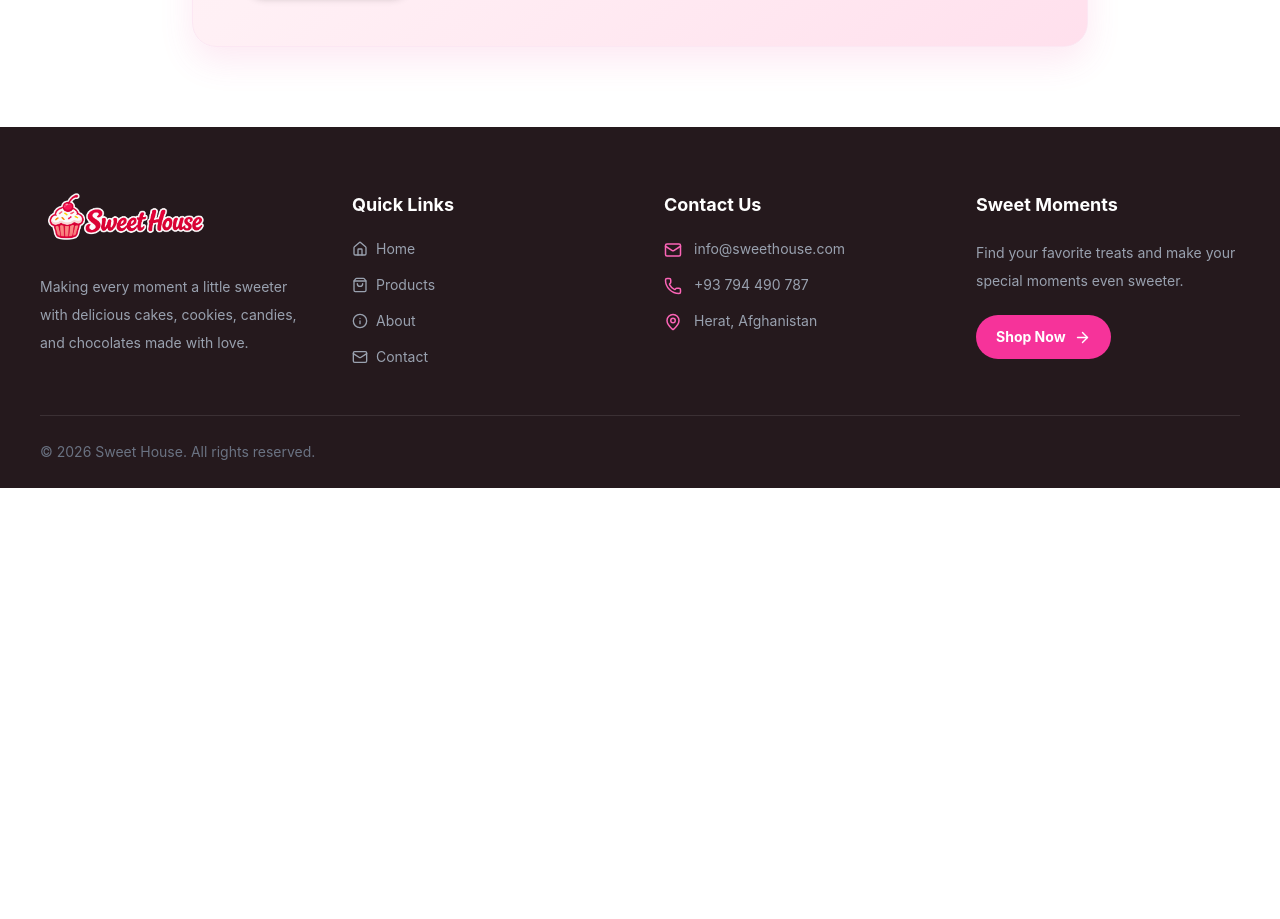
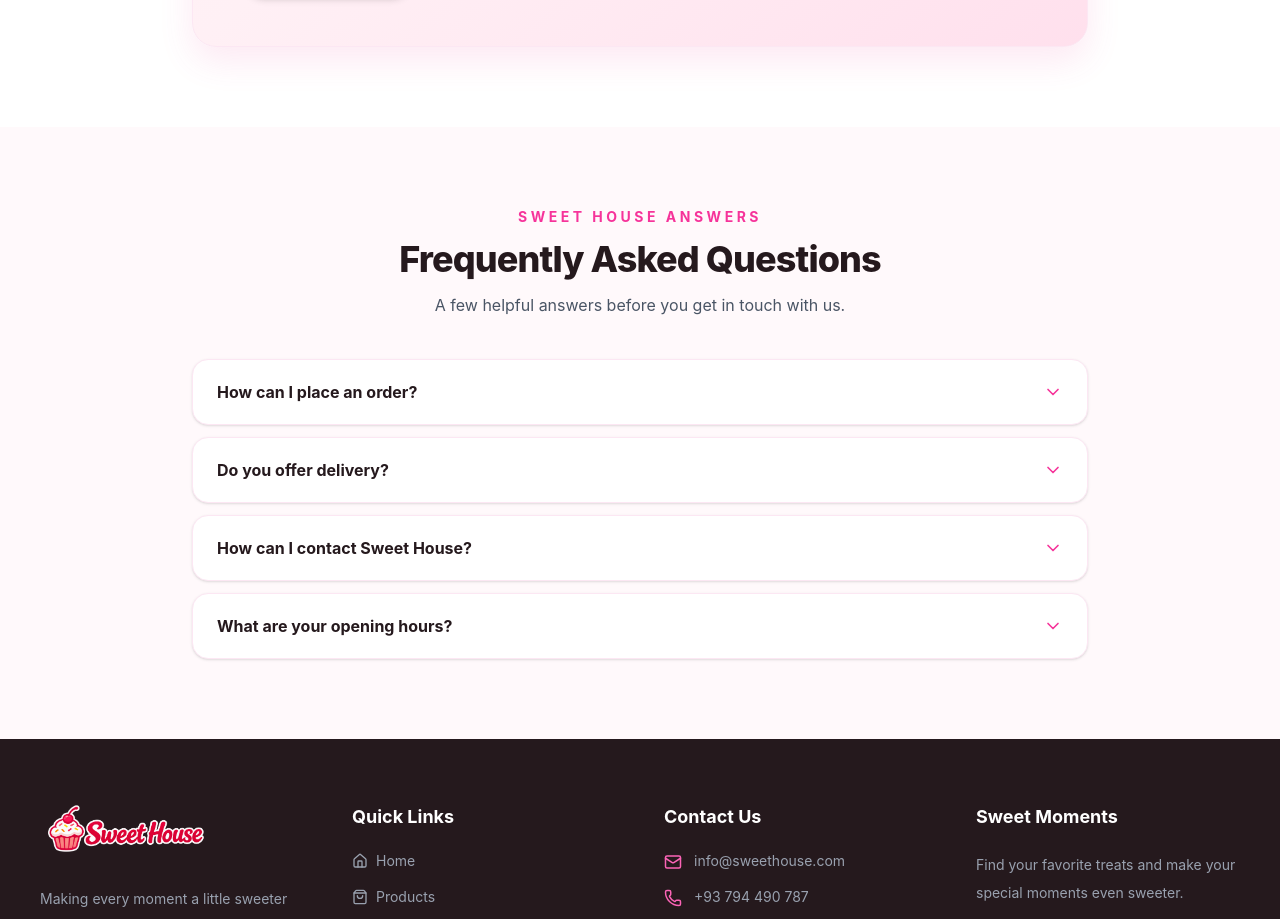
Before and after one commit to Naser-frontend/sweet-house, a React app in the folder frontend/: page /contact in a window 1280 px wide. Shown: the part 1903-2822 px from the top of the page. Before the commit the page ends 2391 px from the top, so only its background shows below. Built offline with nearby package versions, Linux system fonts and the light colour scheme; the HTML template or start-up script is replaced by a standard one.

Commit message:
Add interactive FAQ section to Contact page

```diff
--- a/frontend/src/pages/Contact.jsx
+++ b/frontend/src/pages/Contact.jsx
@@ -1,4 +1,5 @@
-import { Clock3, FileText, Mail, MapPin, MessageSquare, Phone, Send, UserRound } from "lucide-react";
+import { useState } from "react";
+import { ChevronDown, Clock3, FileText, Mail, MapPin, MessageSquare, Phone, Send, UserRound } from "lucide-react";
 
 import Footer from "../components/Footer";
 import contactImage from "../assets/image/about/Strawberry Cake and Cupcake Delight.png";
@@ -28,7 +29,28 @@ const contactDetails = [
   },
 ];
 
+const frequentlyAskedQuestions = [
+  {
+    question: "How can I place an order?",
+    answer: "You can browse our Products page, choose your favorite treats, and add them to your cart. We will take care of the sweet details from there.",
+  },
+  {
+    question: "Do you offer delivery?",
+    answer: "Yes, we offer delivery for Sweet House orders. Contact us with your order details and location so we can help arrange it.",
+  },
+  {
+    question: "How can I contact Sweet House?",
+    answer: "You can call us at +93 794490787 or email hello@sweethouse.com. We are always happy to help.",
+  },
+  {
+    question: "What are your opening hours?",
+    answer: "We are open every day from 8:00 AM to 9:00 PM.",
+  },
+];
+
 function Contact() {
+  const [openFaq, setOpenFaq] = useState(null);
+
   return (
     <div className="bg-white">
       <main>
@@ -151,6 +173,44 @@ function Contact() {
             </form>
           </div>
         </section>
+
+        <section className="bg-[#fff9fb] px-4 py-14 sm:px-6 sm:py-16 lg:px-8 lg:py-20">
+          <div className="mx-auto max-w-4xl">
+            <div className="mx-auto mb-8 max-w-2xl text-center sm:mb-10">
+              <p className="mb-3 text-xs font-bold uppercase tracking-[0.25em] text-pink-500 sm:text-sm">Sweet House Answers</p>
+              <h2 className="text-3xl font-extrabold tracking-tight text-[#25191d] sm:text-4xl">Frequently Asked Questions</h2>
+              <p className="mt-3 text-sm leading-7 text-gray-600 sm:text-base">A few helpful answers before you get in touch with us.</p>
+            </div>
+
+            <div className="space-y-3">
+              {frequentlyAskedQuestions.map((faq, index) => {
+                const isOpen = openFaq === index;
+                const answerId = `faq-answer-${index}`;
+
+                return (
+                  <div key={faq.question} className="overflow-hidden rounded-2xl border border-pink-100 bg-white shadow-sm">
+                    <button
+                      type="button"
+                      aria-expanded={isOpen}
+                      aria-controls={answerId}
+                      onClick={() => setOpenFaq(isOpen ? null : index)}
+                      className="flex w-full items-center justify-between gap-4 px-5 py-4 text-left text-sm font-bold text-[#25191d] transition hover:bg-pink-50 sm:px-6 sm:py-5 sm:text-base"
+                    >
+                      <span>{faq.question}</span>
+                      <ChevronDown size={20} aria-hidden="true" className={`shrink-0 text-pink-500 transition-transform duration-300 ${isOpen ? "rotate-180" : ""}`} />
+                    </button>
+
+                    {isOpen && (
+                      <div id={answerId} className="border-t border-pink-100 bg-[#fffafc] px-5 py-4 text-sm leading-7 text-gray-600 sm:px-6">
+                        {faq.answer}
+                      </div>
+                    )}
+                  </div>
+                );
+              })}
+            </div>
+          </div>
+        </section>
       </main>
 
       <Footer />
```
